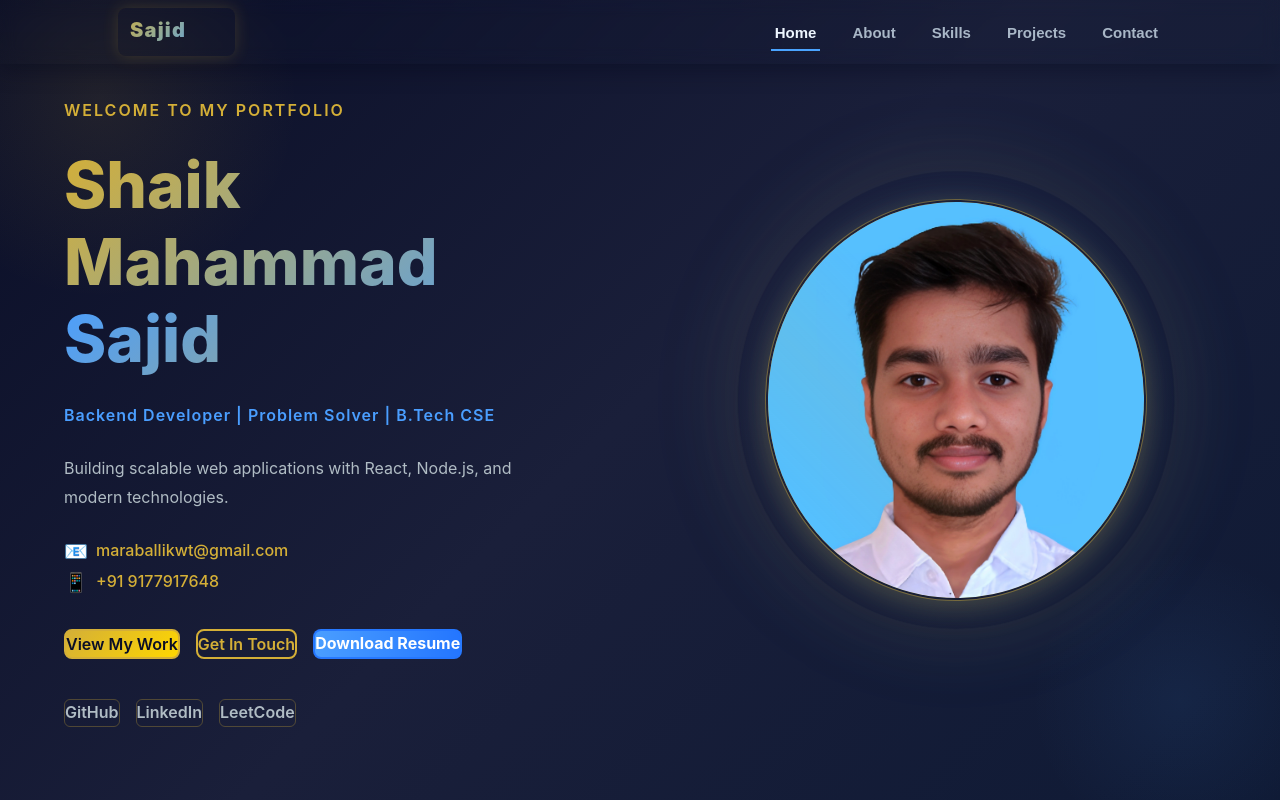
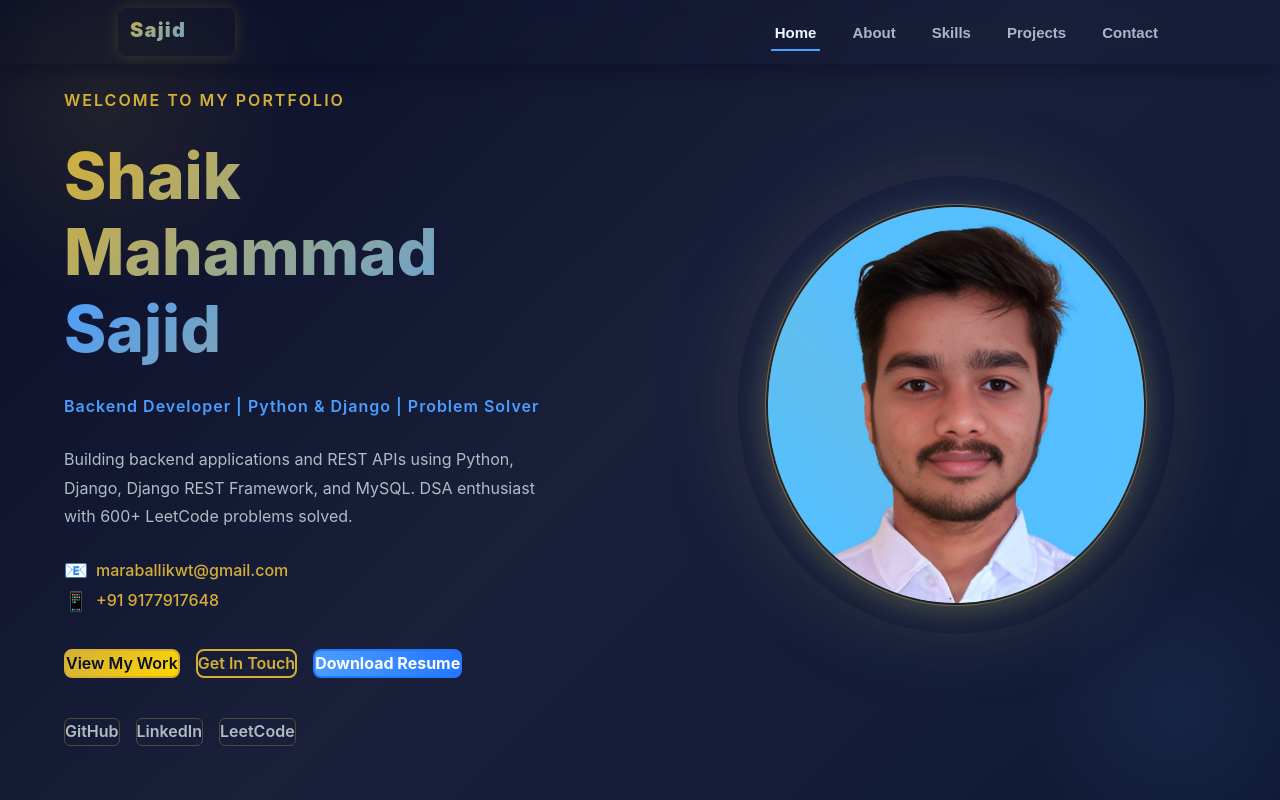
Before and after one commit to skmsajid/my-portfolio, a React (Vite) app: page / in a window 1280 px wide. Shown: the top 800 px of the page. Built offline with nearby package versions, Linux system fonts and the light colour scheme.

Commit message:
Revise hero component subtitle and description
Updated subtitle and description to reflect skills in Python and Django.

```diff
--- a/src/components/Hero.jsx
+++ b/src/components/Hero.jsx
@@ -25,9 +25,9 @@ export default function Hero() {
               <span className="title-part-1">Shaik Mahammad</span>
               <span className="title-part-2">Sajid</span>
             </h1>
-            <p className="hero-subtitle">Backend Developer | Problem Solver | B.Tech CSE</p>
+            <p className="hero-subtitle">Backend Developer | Python & Django | Problem Solver</p>
             <p className="hero-description">
-              Building scalable web applications with React, Node.js, and modern technologies.
+              Building backend applications and REST APIs using Python, Django, Django REST Framework, and MySQL. DSA enthusiast with 600+ LeetCode problems solved.
             </p>
 
             <div className="hero-contact">
```
